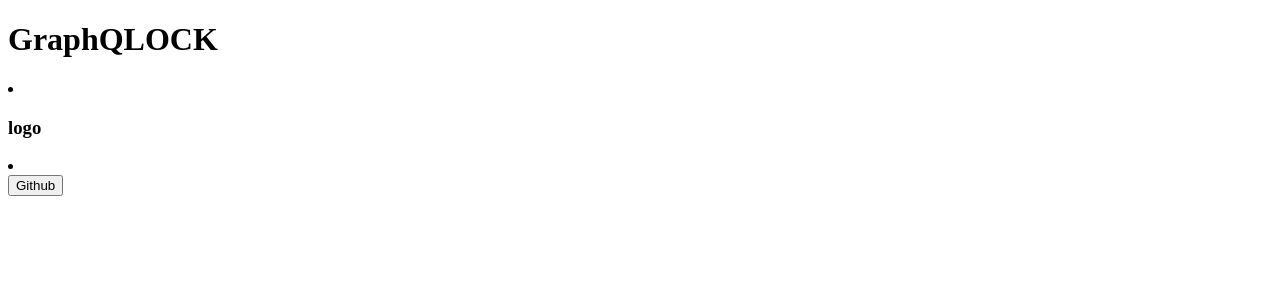
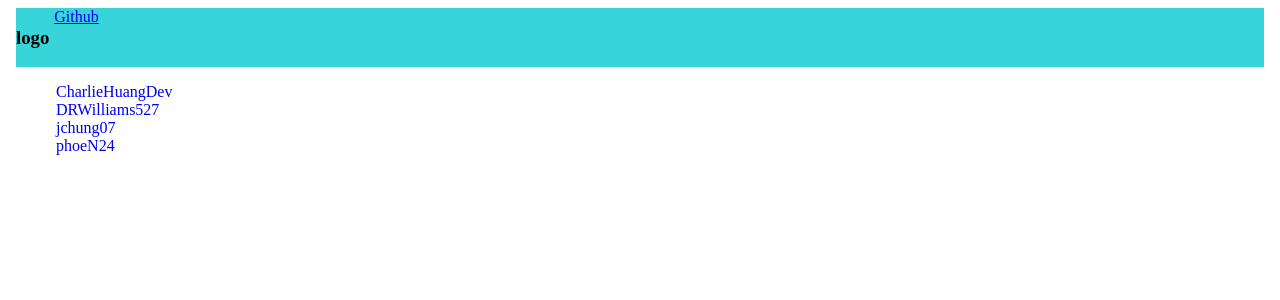
Before and after one commit to phoeN24/graphQLOCK-splash, a React app: page / in a window 1280 px wide. Shown: the top 300 px of the page. Built offline with nearby package versions, Linux system fonts and the light colour scheme.

Commit message:
github links for team that opens in new tab

```diff
--- a/App.js
+++ b/App.js
@@ -1,11 +1,19 @@
 
 import React from 'react';
 import NavBar from './src/components/NavBar'
+import Team from './src/components/theTeam'
+import './src/styles.css'
 const App = props => {
   return(
-    <div className="router">
-    <NavBar/>
-  </div>
+    <body>
+      <div className="navbar">
+        <NavBar/>
+      </div>
+
+      <div className='team'>
+       <Team/>
+      </div>
+    </body>
   )
 }
 
--- a/package.json
+++ b/package.json
@@ -19,6 +19,7 @@
   },
   "homepage": "https://github.com/phoeN24/graphQLOCK-splash#readme",
   "dependencies": {
+    "css-loader": "^6.7.0",
     "nodemon": "^2.0.15",
     "react": "^17.0.2",
     "react-dom": "^17.0.2",
@@ -30,6 +31,7 @@
     "@babel/preset-react": "^7.16.7",
     "babel-loader": "^8.2.3",
     "html-webpack-plugin": "^5.5.0",
+    "style-loader": "^3.3.1",
     "webpack": "^5.70.0",
     "webpack-cli": "^4.9.2",
     "webpack-dev-server": "^4.7.4"
--- a/src/components/NavBar.js
+++ b/src/components/NavBar.js
@@ -3,16 +3,14 @@ import React from 'react';
 
 const navbar = () =>{
   return (
-  <div>
-    <li>
+  <ul id="navbar">
+    <li id="logo">
       <h3>logo</h3>
     </li>
-    <li>
-      <form action="https://github.com/oslabs-beta/graphQLock" target="_blank">
-        <button id="github" type="submit">Github</button>
-      </form>
+    <li id="github" >
+      <a href="https://github.com/oslabs-beta/graphQLock" target="_blank">Github</a>
     </li>
-  </div>
+  </ul>
   );
 };
 
--- /dev/null
+++ b/src/components/theTeam.js
@@ -0,0 +1,23 @@
+import React from 'react';
+
+const Team = () => {
+  return (
+    <ul id="team">
+      <div id="charlie">
+        <a href="https://github.com/CharlieHuangDev" target="_blank">CharlieHuangDev</a>
+      </div>
+      <div id="drake">
+        <a href="https://github.com/DRWilliams527" target="_blank">DRWilliams527</a>
+      </div>
+      <div id="jiwon">
+        <a href="https://github.com/jchung07" target="_blank">jchung07</a>
+      </div>
+      <div id="phoenix">
+        <a href="https://github.com/phoeN24" target="_blank">phoeN24</a>
+      </div>
+    </ul>
+
+  )
+}
+
+export default Team;
--- a/src/index.html
+++ b/src/index.html
@@ -5,7 +5,6 @@
      <script src="../dist/main.js" ></script>
      <title>GraphQLOCK</title>
   </head>
-  <h1>GraphQLOCK</h1>
   <body>
     <div id="app"></div>
   </body>
--- a/src/styles.css
+++ b/src/styles.css
@@ -0,0 +1,24 @@
+
+
+#navbar {
+  list-style-type:none;
+  margin: 0;
+  padding: 0;
+  overflow: hidden;
+  background-color: rgba(31, 208, 214, 0.89);
+}
+
+
+
+#team a {
+  text-decoration: none;
+}
+
+#logo {
+  float: left;
+  margin-right: 5px;
+}
+
+#github {
+margin: 0;
+}
```
Also changed, not shown: 1 other file (tests, documents, lock files or other folders).
